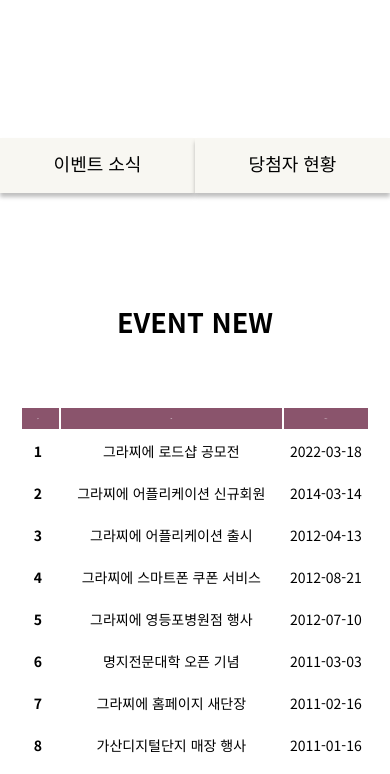
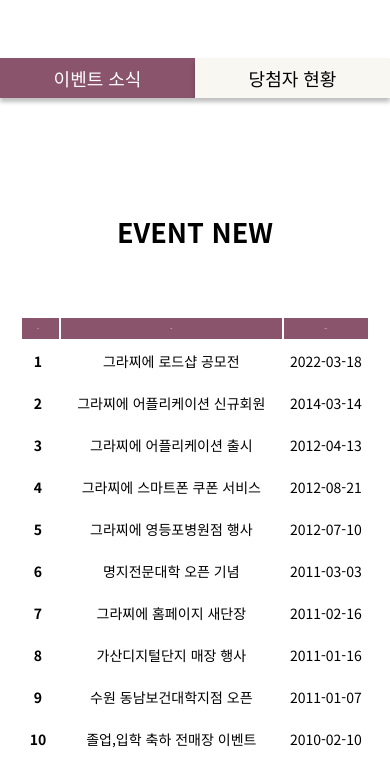
Before and after one commit to limmihwa/new-Grazie, a plain HTML site: page sub-03.html in a window 390 px wide. Shown: the part 282-1056 px from the top of the page. Drawn offline with nearby package versions, Linux system fonts and the light colour scheme.

Commit message:
Add files via upload

```diff
--- a/css/mobile.css
+++ b/css/mobile.css
@@ -427,31 +427,31 @@
   font-weight: 700;
   color: #fff;
 }
-.guide-bar{
+.tab-group {
   width: 100%;
-  height: 50px;
+  height: 40px;
   margin: 0 auto;
-  margin-top: 140px;
+  margin-top: 60px;
   display: flex;
   justify-content: space-between;
 }
 
-.guide-bar a {
-  width: 720px;
-  height: 55px;
+.tab-group a {
+  width: 100%;
+  height: 40px;
   background: #F8F7F2;
   text-align: center;
   font-size: 18px;
-  line-height: 50px;
+  line-height: 40px;
   color: #000;
   box-shadow: 0px 4px 4px rgba(0, 0, 0, 0.25);
 }
 
-.guide-bar a:focus {
+.tab-group > a.on {
   background: #8A546C;
   color: #fff;
-  transition: all 0.4s ease;
 }
+
 
 /* .guide-bar > a.on {
   background: #8A546C;
--- a/css/pc.css
+++ b/css/pc.css
@@ -327,6 +327,8 @@
 /* menu-about */
 #menu-about {
   width: 100%;
+  max-width: 1920px;
+  margin: 0 auto;
   height: 460px;
   background-image: url(../images/menu-about.jpg);
   background-position: center;
@@ -444,9 +446,15 @@
 
 
 /*sub page03*/
+.main {
+  margin-top: 80px;
+}
+
 #top-img{
   margin-top: 80px;
   width: 100%;
+  max-width: 1920px;
+  margin: 0 auto;
   height: 265px;
   background-image: url(../images/event-img.jpg);
   background-size: cover;
@@ -460,7 +468,8 @@
   font-weight: 700;
   color: #fff;
 }
-.guide-bar{
+
+.tab-group {
   width: 1440px;
   height: 50px;
   margin: 0 auto;
@@ -468,9 +477,8 @@
   justify-content: space-between;
 }
 
-.guide-bar a {
-  width: 720px;
-  height: 55px;
+.tab-group a {
+  width: 100%;
   background: #F8F7F2;
   text-align: center;
   font-size: 18px;
@@ -479,10 +487,15 @@
   box-shadow: 0px 4px 4px rgba(0, 0, 0, 0.25);
 }
 
-.guide-bar a:focus {
+.tab-group a:hover {
   background: #8A546C;
   color: #fff;
   transition: all 0.4s ease;
+}
+
+.tab-group > a.on {
+  background: #8A546C;
+  color: #fff;
 }
 
 
--- a/css/sub1.css
+++ b/css/sub1.css
@@ -145,6 +145,8 @@
 
 .about-visual {
   width: 100%;
+  max-width: 1920px;
+  margin: 0 auto;
   height: 265px;
   background-image: url(../images/about.jpg);
   background-size: cover;
--- a/css/sub2-mobile.css
+++ b/css/sub2-mobile.css
@@ -121,7 +121,7 @@
   #contants{
     width: 100%;
     margin: 0 auto;
-    padding-left: 7%;
+    padding-left: 30px;
     text-align: center;
     margin-bottom: 20px;
   }
--- a/css/sub2.css
+++ b/css/sub2.css
@@ -145,6 +145,8 @@
 
 .menu-visual {
   width: 100%;
+  max-width: 1920px;
+  margin: 0 auto;
   height: 265px;
   background-image: url(../images/menu.jpg);
   background-size: cover;
@@ -215,6 +217,7 @@
     flex-wrap: wrap;
     margin-left: auto;
   }
+
   .coffee >li{
     margin: 0.7%;
 
--- a/js/main.js
+++ b/js/main.js
@@ -81,7 +81,6 @@
   function changeVisual(num) {
     $('.tab-group a').removeClass('on');
 
-    // 이미지 액션
     if(num == 1) {
         $('.tab-group a').eq(num - 1).addClass('on');
     } else if(num == 2) {
--- a/sub-03.html
+++ b/sub-03.html
@@ -71,15 +71,19 @@
     </div>
   </header>
 
-<div id="top-img">
-        <h2>Event</h2>
+<div class="main">
+  <div id="top-img">
+    <h2>Event</h2>
 </div>
 
 
-<div class="guide-bar">
-  <a id="guide-bar-01" class="on" href="#" onclick="changeVisual(1);">이벤트 소식</a>
-  <a id="guide-bar-02" href="#" onclick="changeVisual(2);">당첨자  현황</a>
+<div class="tab-group">
+<a id="guide-bar-01" class="on" href="#" onclick="changeVisual(1);">이벤트 소식</a>
+<a id="guide-bar-02" href="#" onclick="changeVisual(2);">당첨자 현황</a>
 </div>
+
+</div>
+
 
 
 
```
Also changed, not shown: menu.html (+3 -5 lines).
